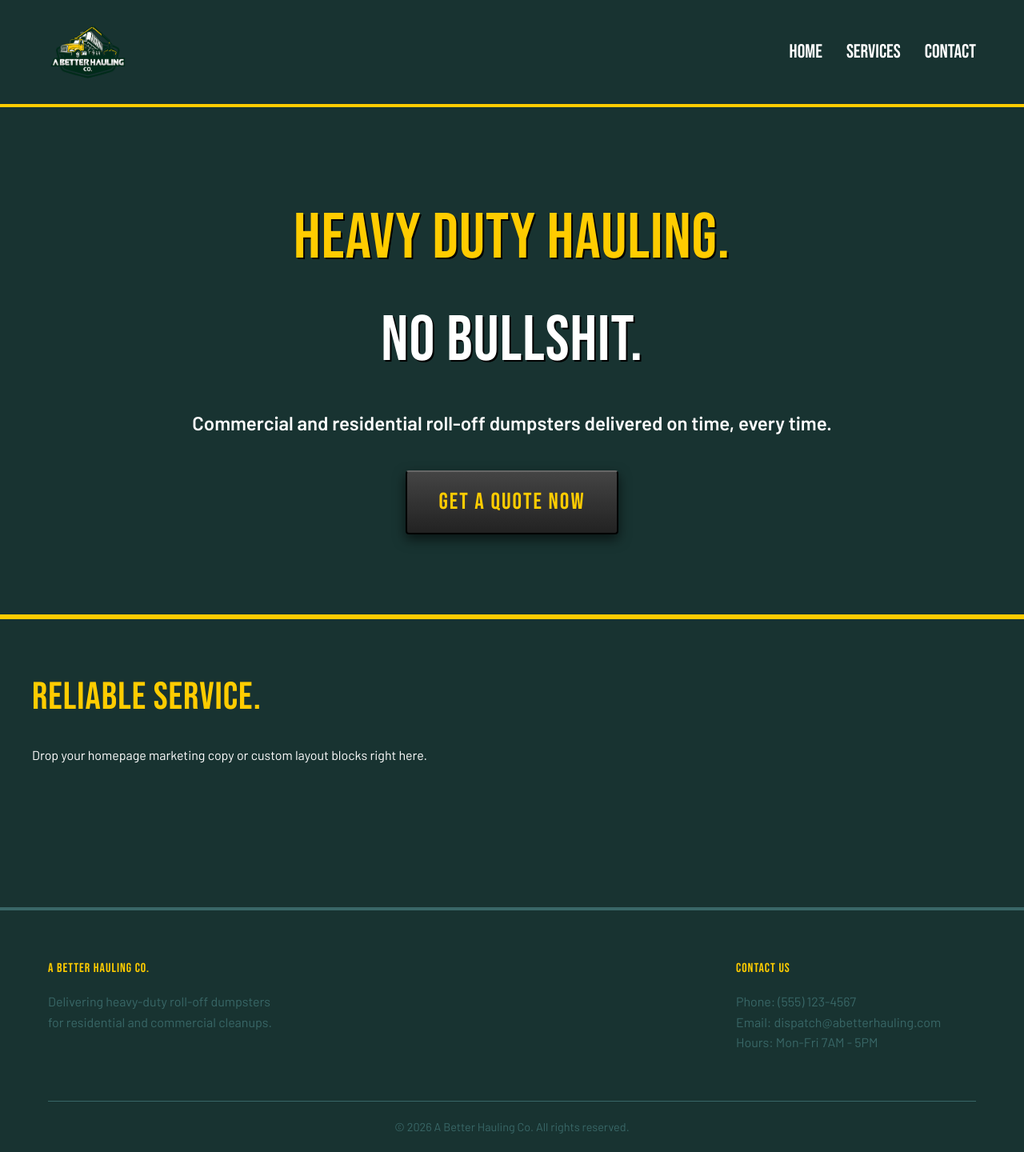
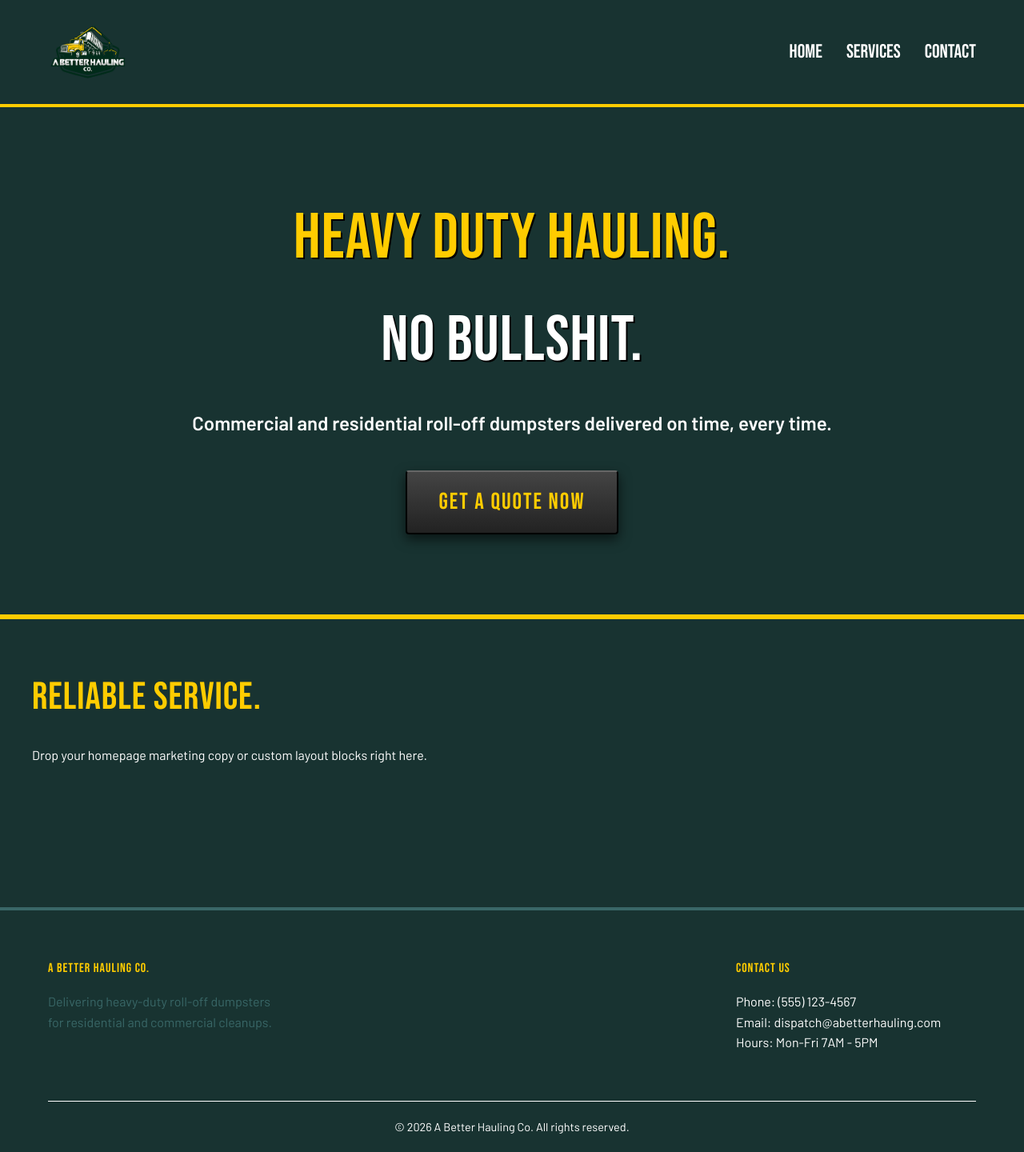
Before and after one commit to Digi-Solutions-Repo/A-Better-Hauling, a Jekyll site: the page built from index.html, in a window 1280 px wide. Shown: the whole page at 80% size. Built offline with Jekyll 4.4.1, drawn with Linux system fonts in a browser that asks for light colours.

Commit message:
Update footer.html

```diff
--- a/_includes/footer.html
+++ b/_includes/footer.html
@@ -7,15 +7,15 @@
             </div>
             <div class="footer-widget" style="color: var(--color-white); width: 100%; max-width: 300px;">
                 <h4 style="color: var(--color-yellow); margin-bottom: 15px;">Contact Us</h4>
-                <p style="color: var(--color-slate);">
+                <p style="color: var(--color-white);">
                     Phone: (555) 123-4567<br>
                     Email: dispatch@abetterhauling.com<br>
                     Hours: Mon-Fri 7AM - 5PM
                 </p>
             </div>
         </div>
-        <div style="text-align: center; border-top: 1px solid var(--color-slate); padding-top: 20px;">
-            <p style="color: var(--color-slate); margin: 0; font-size: 0.9rem;">&copy; 2026 A Better Hauling Co. All rights reserved.</p>
+        <div style="text-align: center; border-top: 1px solid var(--color-white); padding-top: 20px;">
+            <p style="color: var(--color-white); margin: 0; font-size: 0.9rem;">&copy; 2026 A Better Hauling Co. All rights reserved.</p>
         </div>
     </div>
 </footer>
```
